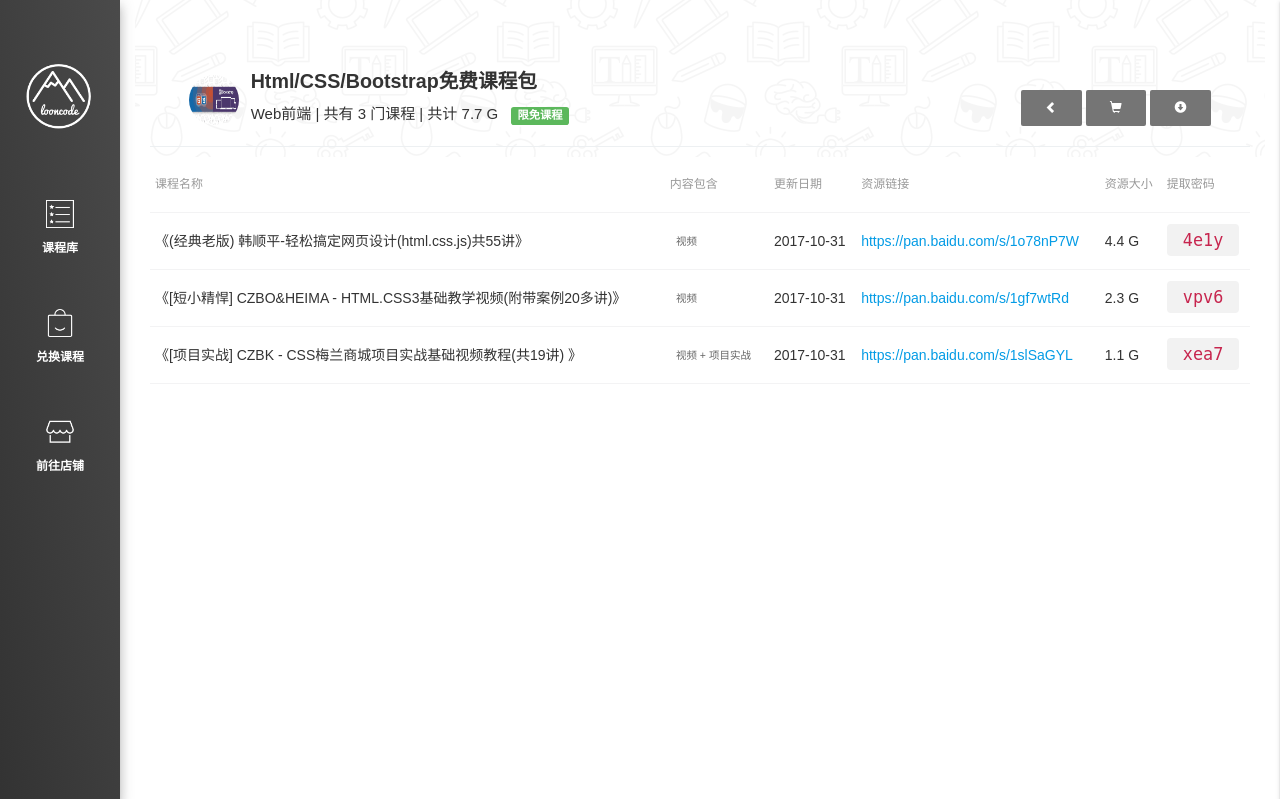
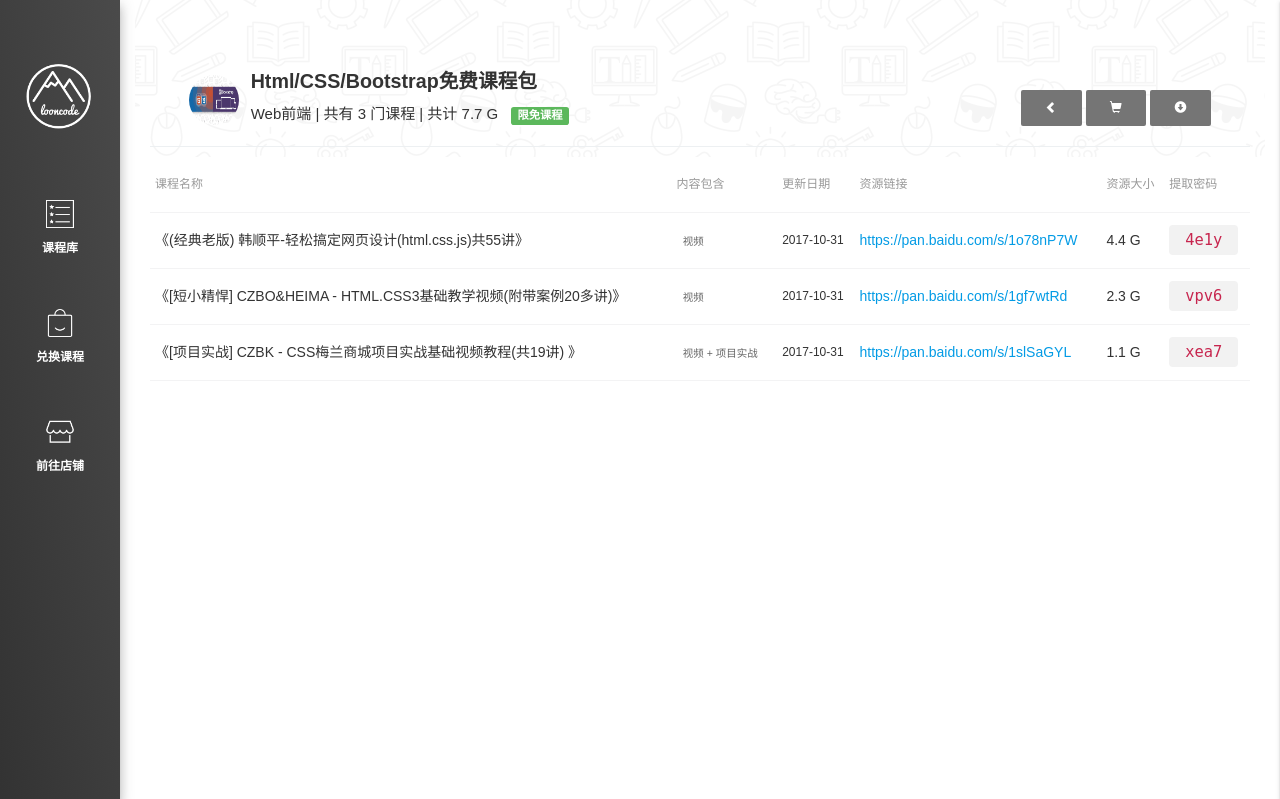
Before and after one commit to yanggan/leanroom, a Flask app: page /course/10000 in a window 1280 px wide. Shown: the top 799 px of the page. Run offline with Flask 2, Linux system fonts and the light colour scheme; data comes from the database, SQL or seed files in the repository; both versions use the stored data as it was after the commit; some libraries are stand-ins or nearby versions.

Commit message:
v0.1.10.309 added: add read data

```diff
--- a/serve/application/static/css/style.css
+++ b/serve/application/static/css/style.css
@@ -157,7 +157,7 @@ input[type=text].valid:not(.browser-default){
 .code-passwd {
 
     padding: 6px 16px;
-    font-size: 120%;
+    font-size: 110%;
     font-weight: 500;
     color: #c7254e;
     /* color: #fff; */
@@ -166,7 +166,11 @@ input[type=text].valid:not(.browser-default){
 }
 
 
+.update_time{
 
+    font-size: 12px;
+    color: ##666;
+}
 
 
 /* 已兑换课程 */
--- a/serve/application/templates/course_detail.html
+++ b/serve/application/templates/course_detail.html
@@ -90,7 +90,7 @@
                                 <span class="label tooltipped  label-default label-default-tags" data-position="top" data-delay="50"data-tooltip="{{i.resource_description}}">视频</span>
                             {%endif%}
                         </td>
-                        <td>{{i.update_time}}</td>
+                        <td class="update_time">{{i.update_time}}</td>
                         <td><a target="_blank" href="{{i.resource_addr}}">{{i.resource_addr}}</a></td>
                         <td>{{i.resource_size}} G</td>
                         <td>
```
Also changed, not shown: serve/application/initdb.py (+5 -5 lines), serve/application/db/learoom.db, serve/application/static/img/course/frontend.png (added).
